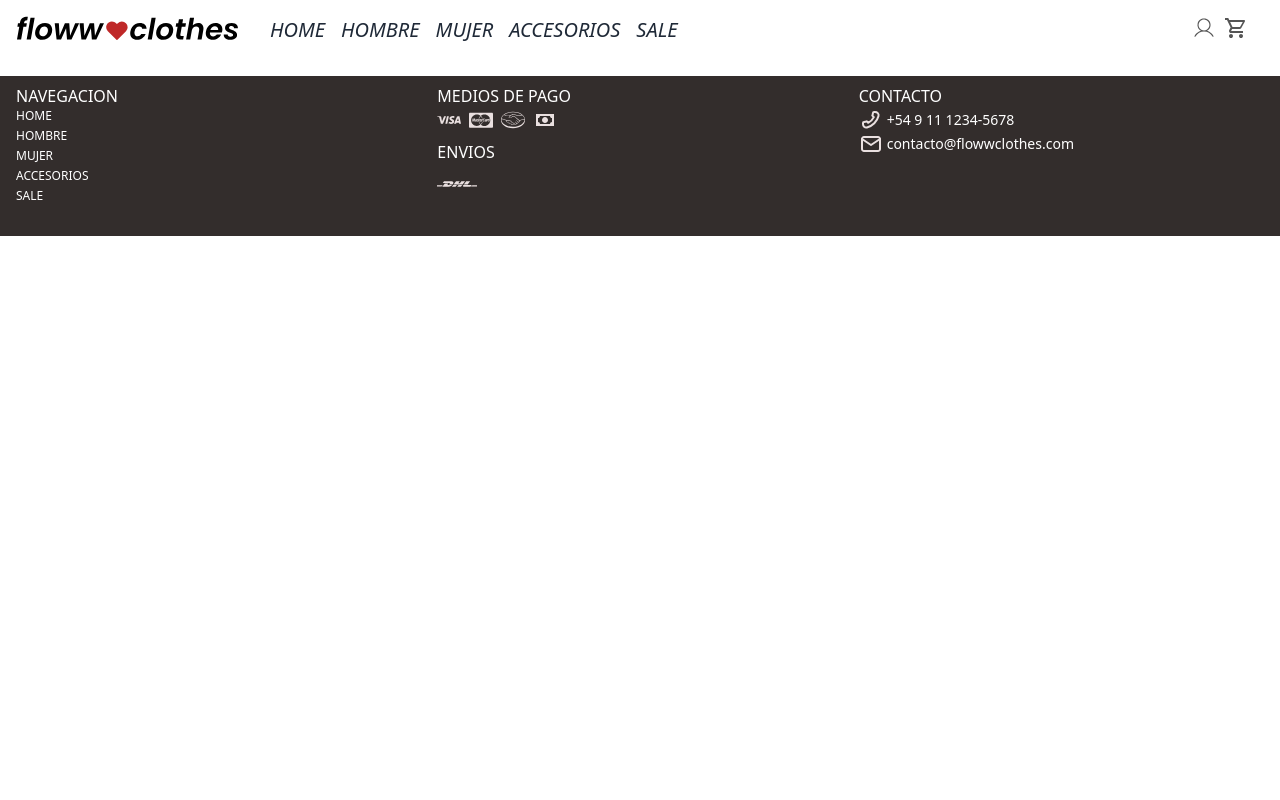
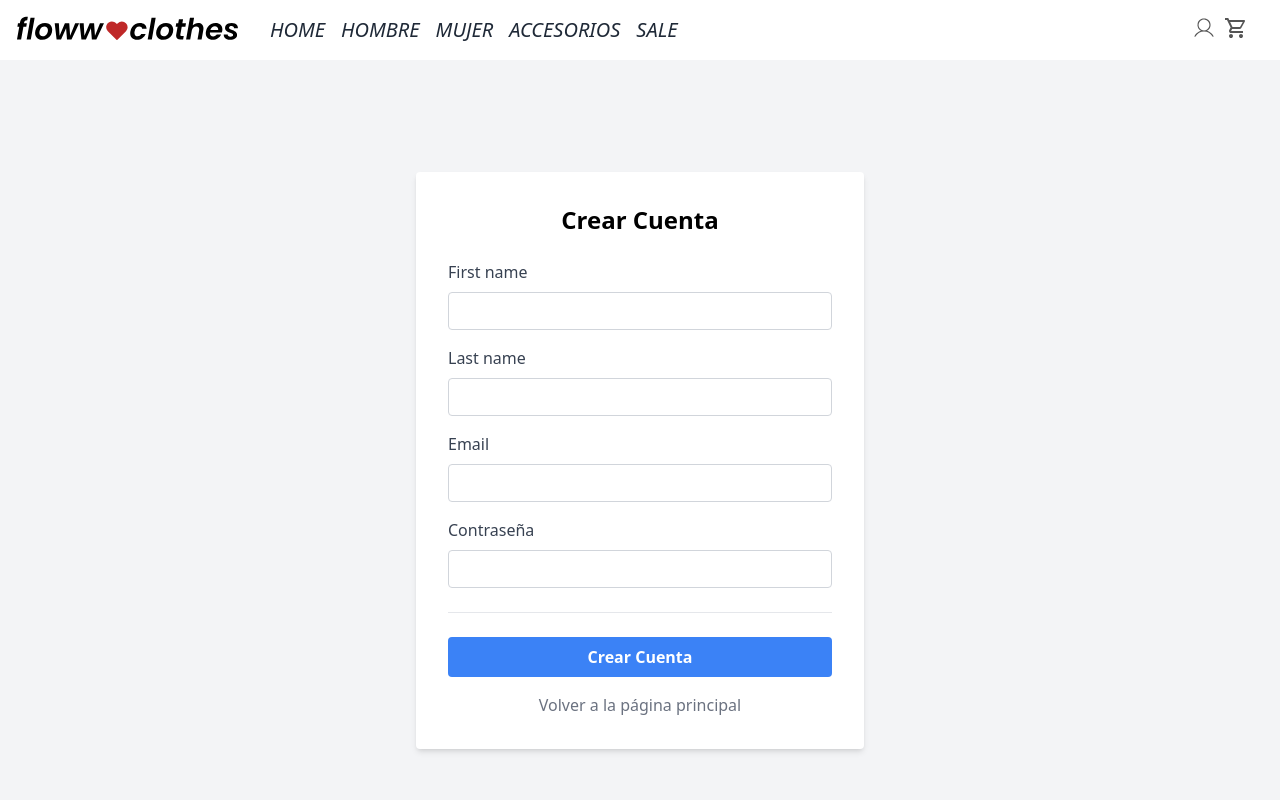
Before and after one commit to AntoniaPache/TP-Aplicaciones-Interactivas-Grupo5, a React (Vite) app in the folder appvite/: page /register in a window 1280 px wide. Shown: the top 800 px of the page. Built offline with nearby package versions, Linux system fonts and the light colour scheme.

Commit message:
Conexion con back

```diff
--- a/appvite/package.json
+++ b/appvite/package.json
@@ -13,6 +13,7 @@
     "@radix-ui/react-slot": "^1.0.2",
     "@reduxjs/toolkit": "^2.2.5",
     "add": "^2.0.6",
+    "axios": "^1.7.2",
     "class-variance-authority": "^0.7.0",
     "clsx": "^2.1.1",
     "embla-carousel-autoplay": "^8.0.3",
--- a/appvite/src/App.jsx
+++ b/appvite/src/App.jsx
@@ -16,6 +16,8 @@ import Carrito from './views/Carrito';
 import Pay from './views/Pay';
 import { Provider } from 'react-redux'
 import { storeCarrito } from './Redux/storeCarrito.js'
+import InicioSesion from "./views/InicioSesion.jsx"
+import CrearUser from "./views/CrearUser.jsx"
 //import products from "./data/products.json";
 
 function App() {
@@ -29,7 +31,9 @@ function App() {
     { path: "/vendedor", element: <MainVendedor /> },
     { path: "/checkout", element: <CheckOut/>},
     { path: "/checkout/pay", element: <Pay/>},
-    { path: "/carrito", element: <Carrito/>}
+    { path: "/carrito", element: <Carrito/>},
+    { path: "/login", element: <InicioSesion/>},
+    { path: "/register", element: <CrearUser/>}
   ];
   products.forEach((p) => {
     routes.push({
--- a/appvite/src/main.jsx
+++ b/appvite/src/main.jsx
@@ -4,6 +4,7 @@ import App from './App.jsx'
 import './index.css'
 import { Provider } from 'react-redux'
 import { storeCarrito } from './Redux/storeCarrito.js'
+import axios from 'axios'
 
 ReactDOM.createRoot(document.getElementById('root')).render(
   <React.StrictMode>
--- a/appvite/src/views/CrearUser.jsx
+++ b/appvite/src/views/CrearUser.jsx
@@ -1,66 +1,124 @@
-export default function CrearUser(){
-  return(
-<div>
-<form class="needs-validation" novalidate="" className="formulario de Registro">
-        <h4 class="mb-3">Crear Cuenta</h4>
-        <div class="row g-3">
-          <div class="col-sm-6">
-            <label for="firstName" class="form-label">First name</label>
-            <input type="text" class="form-control" id="firstName" placeholder="" value="" required="" />
-            <div class="invalid-feedback">
-              Valid first name is required.
-            </div>
-          </div>
-          <div class="col-sm-6">
-            <label for="lastName" class="form-label">Last name</label>
-            <input type="text" class="form-control" id="lastName" placeholder="" value="" required="" />
-            <div class="invalid-feedback">
-              Valid last name is required.
-            </div>
-          </div>
-          <div class="col-12">
-            <label for="username" class="form-label">Username</label>
-            <div class="input-group has-validation">
-              <span class="input-group-text">@</span>
-              <input type="text" class="form-control" id="username" placeholder="Username" required="" />
-              <div class="invalid-feedback">
-                Your username is required.
-              </div>
-            </div>
-          </div>
-          <div class="col-12">
-            <label for="email" class="form-label">Email <span class="text-body-secondary">(Optional)</span></label>
-            <input type="email" class="form-control" id="email" placeholder="you@example.com" />
-            <div class="invalid-feedback">
-              Please enter a valid email address for shipping updates.
-            </div>
-          </div>
-          <div class="col-12">
-            <label for="address" class="form-label">Address</label>
-            <input type="text" class="form-control" id="address" placeholder="1234 Main St" required="" />
-            <div class="invalid-feedback">
-              Please enter your shipping address.
-            </div>
-          </div>
-          <div class="col-12">
-            <label for="address2" class="form-label">Address 2 <span class="text-body-secondary">(Optional)</span></label>
-            <input type="text" class="form-control" id="address2" placeholder="Apartment or suite" />
-          </div>
-          <div class="col-md-5">
-            <label for="country" class="form-label">Rol</label>
-            <select class="form-select" id="country" required="">
-              <option value="">Elija un rol...</option>
-              <option>Vendedor</option>
-              <option>Comprador</option>
-            </select>
-            <div class="invalid-feedback">
-              Please select a valid rol.
-            </div>
-          </div>
+import React, { useState } from "react";
+import axios from "axios";
+
+export default function CrearUser() {
+  const [formData, setFormData] = useState({
+    firstName: "",
+    lastName: "",
+    email: "",
+    password: ""
+  });
+
+  const handleChange = (e) => {
+    const { id, value } = e.target;
+    setFormData((prevData) => ({
+      ...prevData,
+      [id]: value
+    }));
+  };
+
+  const handleSubmit = (e) => {
+    e.preventDefault();
+    const { firstName, lastName, email, password } = formData;
+    const dataToSend = {
+      email,
+      password,
+      role: "CLIENTE",
+      name: firstName,
+      surname: lastName
+    };
+
+    axios.post('http://localhost:4002/api/v1/auth/register', dataToSend, {
+      headers: {
+        'Content-Type': 'application/json'
+      }
+    })
+      .then(response => {
+        console.log(response.data);
+        alert('Cuenta creada exitosamente');
+      })
+      .catch(error => {
+        console.error('Hubo un error al crear la cuenta', error);
+        alert('Hubo un error al crear la cuenta');
+      });
+  };
+
+  return (
+    <div className="min-h-screen flex items-center justify-center bg-gray-100">
+      <form
+        className="bg-white p-8 rounded shadow-md w-full max-w-md needs-validation"
+        noValidate
+        onSubmit={handleSubmit}
+      >
+        <h4 className="mb-6 text-2xl font-bold text-center">Crear Cuenta</h4>
+
+        <div className="mb-4">
+          <label htmlFor="firstName" className="block text-gray-700 mb-2">First name</label>
+          <input
+            type="text"
+            className="border border-gray-300 rounded w-full py-2 px-3 text-gray-700 leading-tight focus:outline-none focus:ring-2 focus:ring-blue-500 focus:border-transparent"
+            id="firstName"
+            value={formData.firstName}
+            onChange={handleChange}
+            required
+          />
         </div>
-        <hr class="my-4" />
-        <button class="w-100 btn btn-primary btn-lg" type="submit" id="falsa_alerta" href="../index.html">Crear Cuenta</button>
+
+        <div className="mb-4">
+          <label htmlFor="lastName" className="block text-gray-700 mb-2">Last name</label>
+          <input
+            type="text"
+            className="border border-gray-300 rounded w-full py-2 px-3 text-gray-700 leading-tight focus:outline-none focus:ring-2 focus:ring-blue-500 focus:border-transparent"
+            id="lastName"
+            value={formData.lastName}
+            onChange={handleChange}
+            required
+          />
+        </div>
+
+        <div className="mb-4">
+          <label htmlFor="email" className="block text-gray-700 mb-2">Email</label>
+          <input
+            type="email"
+            className="border border-gray-300 rounded w-full py-2 px-3 text-gray-700 leading-tight focus:outline-none focus:ring-2 focus:ring-blue-500 focus:border-transparent"
+            id="email"
+            value={formData.email}
+            onChange={handleChange}
+            required
+          />
+        </div>
+
+        <div className="mb-4">
+          <label htmlFor="password" className="block text-gray-700 mb-2">Contraseña</label>
+          <input
+            type="password"
+            className="border border-gray-300 rounded w-full py-2 px-3 text-gray-700 leading-tight focus:outline-none focus:ring-2 focus:ring-blue-500 focus:border-transparent"
+            id="password"
+            value={formData.password}
+            onChange={handleChange}
+            required
+          />
+        </div>
+
+        <hr className="my-6" />
+
+        <button
+          className="w-full py-2 px-4 bg-blue-500 text-white font-semibold rounded hover:bg-blue-600 focus:outline-none focus:ring-2 focus:ring-blue-500 focus:ring-opacity-50"
+          type="submit"
+          id="falsa_alerta"
+        >
+          Crear Cuenta
+        </button>
+
+        <div className="mt-4 text-center">
+          <a
+            href="/"
+            className="text-gray-500 hover:text-gray-700"
+          >
+            Volver a la página principal
+          </a>
+        </div>
       </form>
-</div>
+    </div>
   );
 }
--- a/appvite/src/views/EditarProductoView.jsx
+++ b/appvite/src/views/EditarProductoView.jsx
@@ -3,12 +3,10 @@ import { Link } from 'react-router-dom';
 
 function EditarProductoView({ p }) {
 
-  const precioSinSigno = p.price.replace("$", "").replace(".", "").replace(",", "");
-  let price = parseInt(precioSinSigno);
 
   const [formData, setFormData] = useState({
     name: p.name,
-    price: price,
+    price: p.price,
     discount: p.discount,
     color: p.color,
     stock_s: p.stock["S"],
--- a/appvite/src/views/InicioSesion.jsx
+++ b/appvite/src/views/InicioSesion.jsx
@@ -1,32 +1,93 @@
-export default function InicioSesion(){
+import React, { useState } from 'react';
+import axios from 'axios';
 
-  return(
-      <div>
-        <form>
-      <h2>Iniciar Sesión</h2>
-      <div>
-        <p>     </p>
-      </div>
-      <div class="form-floating">
-        <input  class="form-control" id="floatingInput" placeholder="sample1" />
-        <label for="floatingInput">Usuario</label>
-      </div>
-      <div class="form-floating">
-        <input type="password" class="form-control" id="floatingPassword" placeholder="123" />
-        <label for="floatingPassword">Contraseña</label>
+export default function InicioSesion() {
+  const [email, setEmail] = useState('');
+  const [password, setPassword] = useState('');
+
+  const handleSubmit = async (event) => {
+    event.preventDefault();
+
+    try {
+      const response = await axios.post('http://localhost:4002/login', {
+        username: email,  // En el backend esperas 'username' en lugar de 'email'
+        password: password
+      });
+
+      console.log('Respuesta del servidor:', response.data);
+      // Aquí podrías manejar la respuesta del servidor como desees,
+      // por ejemplo, mostrar un mensaje de éxito o redirigir a otra página.
+      alert('Sesión iniciada con éxito');
+    } catch (error) {
+      console.error('Error al iniciar sesión:', error);
+      // Aquí podrías manejar el error mostrando un mensaje al usuario.
+      alert('Error al iniciar sesión');
+    }
+  };
+
+  return (
+    <div className="min-h-screen flex items-center justify-center bg-gray-100">
+      <form onSubmit={handleSubmit} className="bg-white p-8 rounded shadow-md w-full max-w-md">
+        <h2 className="text-2xl font-bold mb-6 text-center">Iniciar Sesión</h2>
+
+        <div className="mb-4">
+          <label htmlFor="floatingInput" className="block text-gray-700 mb-2">
+            Email
+          </label>
+          <input
+            className="border border-gray-300 rounded w-full py-2 px-3 text-gray-700 leading-tight focus:outline-none focus:ring-2 focus:ring-blue-500 focus:border-transparent"
+            id="floatingInput"
+            type="email"
+            placeholder="example@example.com"
+            value={email}
+            onChange={(e) => setEmail(e.target.value)}
+            required
+          />
         </div>
 
-      <div class="form-check text-start my-3">
-        <input class="form-check-input" type="checkbox" value="remember-me" id="flexCheckDefault" />
-        <label class="form-check-label" for="flexCheckDefault">
-          Recuerdame
+        <div className="mb-4">
+          <label htmlFor="floatingPassword" className="block text-gray-700 mb-2">
+            Contraseña
+          </label>
+          <input
+            type="password"
+            className="border border-gray-300 rounded w-full py-2 px-3 text-gray-700 leading-tight focus:outline-none focus:ring-2 focus:ring-blue-500 focus:border-transparent"
+            id="floatingPassword"
+            placeholder="********"
+            value={password}
+            onChange={(e) => setPassword(e.target.value)}
+            required
+          />
+        </div>
+
+        <div className="form-check text-start mb-6">
+          <input
+            className="form-check-input mr-2"
+            type="checkbox"
+            value="remember-me"
+            id="flexCheckDefault"
+          />
+          <label className="form-check-label text-gray-600" htmlFor="flexCheckDefault">
+            Recuérdame
           </label>
         </div>
-      <button href="../index.html" class="btn btn-primary" type="submit" id="boton_submit">Iniciar Sesion</button>
-      <div>
-        <p>     </p>
+
+        <button
+          className="w-full py-2 px-4 bg-blue-500 text-white font-semibold rounded hover:bg-blue-600 focus:outline-none focus:ring-2 focus:ring-blue-500 focus:ring-opacity-50"
+          type="submit"
+          id="boton_submit"
+        >
+          Iniciar Sesión
+        </button>
+
+        <div className="mt-4 text-center">
+          <a
+            href="/"
+            className="text-gray-500 hover:text-gray-700"
+          >
+            Volver a la página principal
+          </a>
         </div>
-      <a href="../index.html" class="btn btn-secondary">Volver a la página principal</a>
       </form>
     </div>
   );
```
Also changed, not shown: appvite/src/components/userButton.jsx (+4 -4 lines), 1 other file (tests, documents, lock files or other folders). Lines whose indentation alone changed are shown as unchanged.
